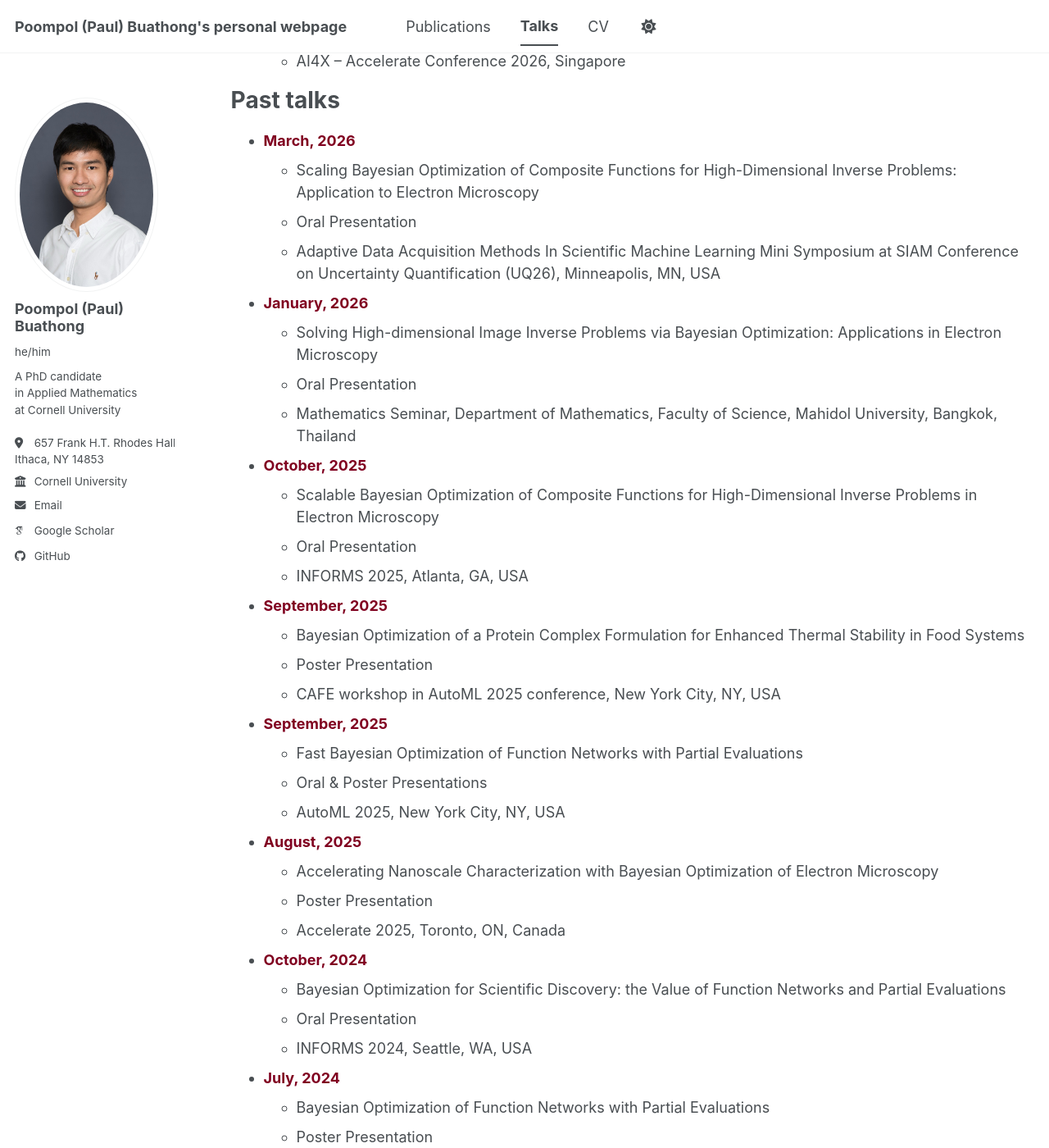
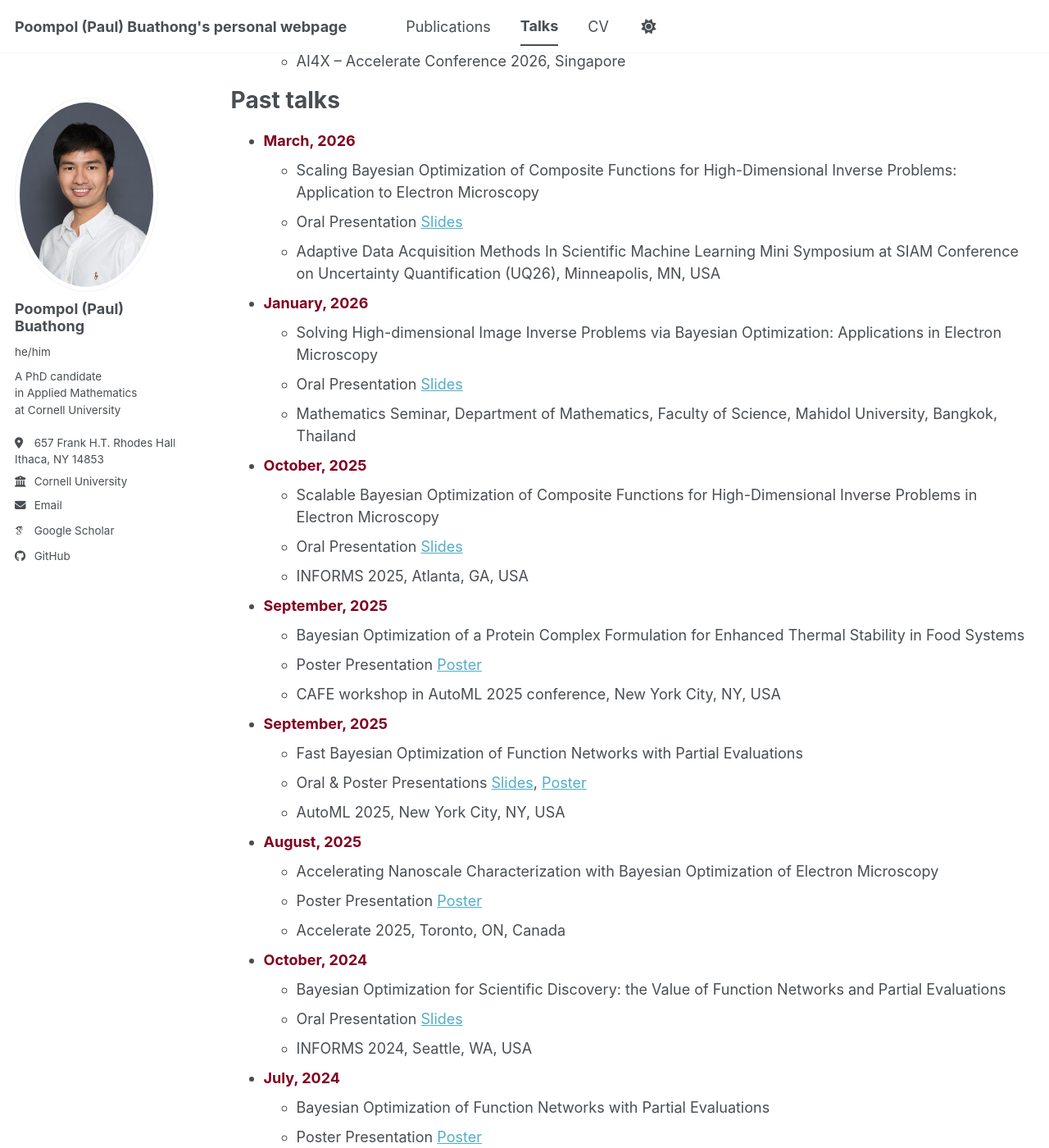
Before and after one commit to poompol/poompol.github.io, a Jekyll site: the page built from _pages/talks.md, in a window 1280 px wide and 1400 px high, scrolled down 242 px. Shown: the whole window at 82% size. Built offline with Jekyll 4.4.1, drawn with Linux system fonts in a browser that asks for light colours; some web fonts are replaced; a script bundle is joined from its source files by our own code; library files that are not in the unit come from our copies.

Commit message:
Add links to slides and posters for past talks
Updated presentation details for past talks, including links to slides and posters.

```diff
--- a/_pages/talks.md
+++ b/_pages/talks.md
@@ -19,47 +19,47 @@ Past talks
 ===
 * <strong style="color:#800020;">March, 2026</strong>
   * Scaling Bayesian Optimization of Composite Functions for High-Dimensional Inverse Problems: Application to Electron Microscopy
-  * Oral Presentation
+  * Oral Presentation [Slides](https://docs.google.com/presentation/d/1SZMRo_r4Y7lNBHEVyFkJt1Vs4cspix9LZFaEMKLzqxc/edit?usp=sharing)
   * Adaptive Data Acquisition Methods In Scientific Machine Learning Mini Symposium at SIAM Conference on Uncertainty Quantification (UQ26), Minneapolis, MN, USA
 
 * <strong style="color:#800020;">January, 2026</strong>
   * Solving High-dimensional Image Inverse Problems via Bayesian Optimization: Applications in Electron Microscopy
-  * Oral Presentation
+  * Oral Presentation [Slides](https://docs.google.com/presentation/d/1sOrrL0VRopOgs0WVsUNYruVjRHvKFmHh30ie00BaTWY/edit?usp=sharing)
   * Mathematics Seminar, Department of Mathematics, Faculty of Science, Mahidol University, Bangkok, Thailand
 
 * <strong style="color:#800020;">October, 2025</strong>
   * Scalable Bayesian Optimization of Composite Functions for High-Dimensional Inverse Problems in Electron Microscopy
-  * Oral Presentation
+  * Oral Presentation [Slides](https://docs.google.com/presentation/d/1-vVccUSLUNnOdvdk6r_MueNwvzQr0wWSSpcqiRBKbmE/edit?usp=sharing)
   * INFORMS 2025, Atlanta, GA, USA
 
 * <strong style="color:#800020;">September, 2025</strong>
   * Bayesian Optimization of a Protein Complex Formulation for Enhanced Thermal Stability in Food Systems
-  * Poster Presentation
+  * Poster Presentation [Poster](https://drive.google.com/file/d/19Fji7tUMNef3ShETxnwBYv8d8hetUHEn/view?usp=sharing)
   * CAFE workshop in AutoML 2025 conference, New York City, NY, USA
 
 * <strong style="color:#800020;">September, 2025</strong>
   * Fast Bayesian Optimization of Function Networks with Partial Evaluations
-  * Oral & Poster Presentations
+  * Oral & Poster Presentations [Slides](https://docs.google.com/presentation/d/1n7ipdD_QUqMjMDhgt8QlBDLuJxAO86zWpy26OXkUnyw/edit?usp=sharing), [Poster](https://drive.google.com/file/d/10mY32XoV53Sqyt2lGB6aSWsAXMdKVaby/view?usp=sharing)
   * AutoML 2025, New York City, NY, USA
 
 * <strong style="color:#800020;">August, 2025</strong>
   * Accelerating Nanoscale Characterization with Bayesian Optimization of Electron Microscopy
-  * Poster Presentation
+  * Poster Presentation [Poster](https://drive.google.com/file/d/10Ieilnp1Bpj0Hr1Jyk3nfa_o8OmjxIMl/view?usp=sharing)
   * Accelerate 2025, Toronto, ON, Canada
 
 * <strong style="color:#800020;">October, 2024</strong>
   * Bayesian Optimization for Scientific Discovery: the Value of Function Networks and Partial Evaluations
-  * Oral Presentation
+  * Oral Presentation [Slides](https://docs.google.com/presentation/d/1lam348HCz8MUityOKNOebBykySweK7IIFLs-ZMwirnQ/edit?usp=sharing)
   * INFORMS 2024, Seattle, WA, USA
 
 * <strong style="color:#800020;">July, 2024</strong>
   * Bayesian Optimization of Function Networks with Partial Evaluations
-  * Poster Presentation
+  * Poster Presentation [Poster](https://drive.google.com/file/d/1kZAo7vP_NG7Jtup0JOsjOvGO-OUTZFRW/view?usp=sharing)
   * International Conference on Machine Learning (ICML 2024), Vienna, Austria
 
 * <strong style="color:#800020;">July, 2024</strong>
   * Bayesian Optimization of Function Networks with Partial Evaluations
-  * Oral Presentation
+  * Oral Presentation [Slides](https://docs.google.com/presentation/d/19CMRj18H_-EazAvt-nQxi4BxrwI7wqcwbs6VUIQCcGY/edit?usp=sharing)
   * A-Exam (Candidacy Exam), Cornell University, NY, USA
 
 * <strong style="color:#800020;">October, 2023</strong>
```
